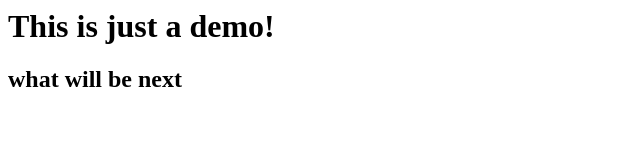
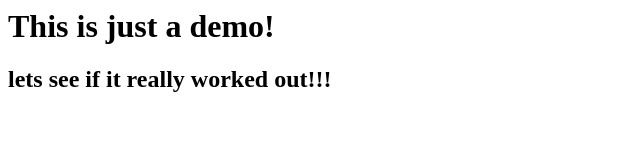
Before and after one commit to Act32/new-repo, a plain HTML site: page index.html in a window 1280 px wide. Shown: the whole page, without its empty margins (0-640 px from the left). Drawn offline with Linux system fonts and the light colour scheme.

Commit message:
initial commmit

```diff
--- a/index.html
+++ b/index.html
@@ -1,2 +1,2 @@
 <h1>This is just a demo!</h1>
-<h2>what will be next</h2>
+<h2>lets see if it really worked out!!!</h2>
```
